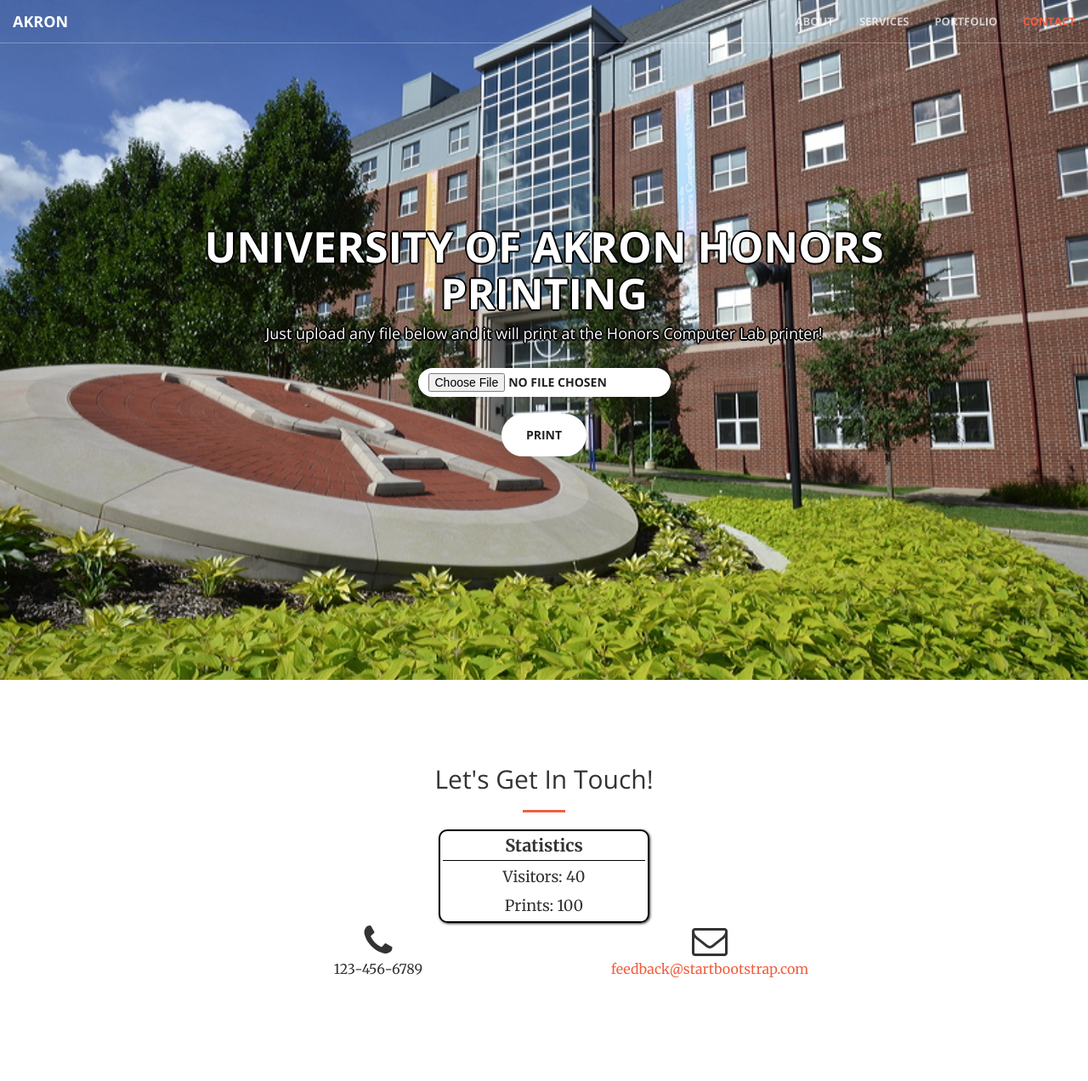
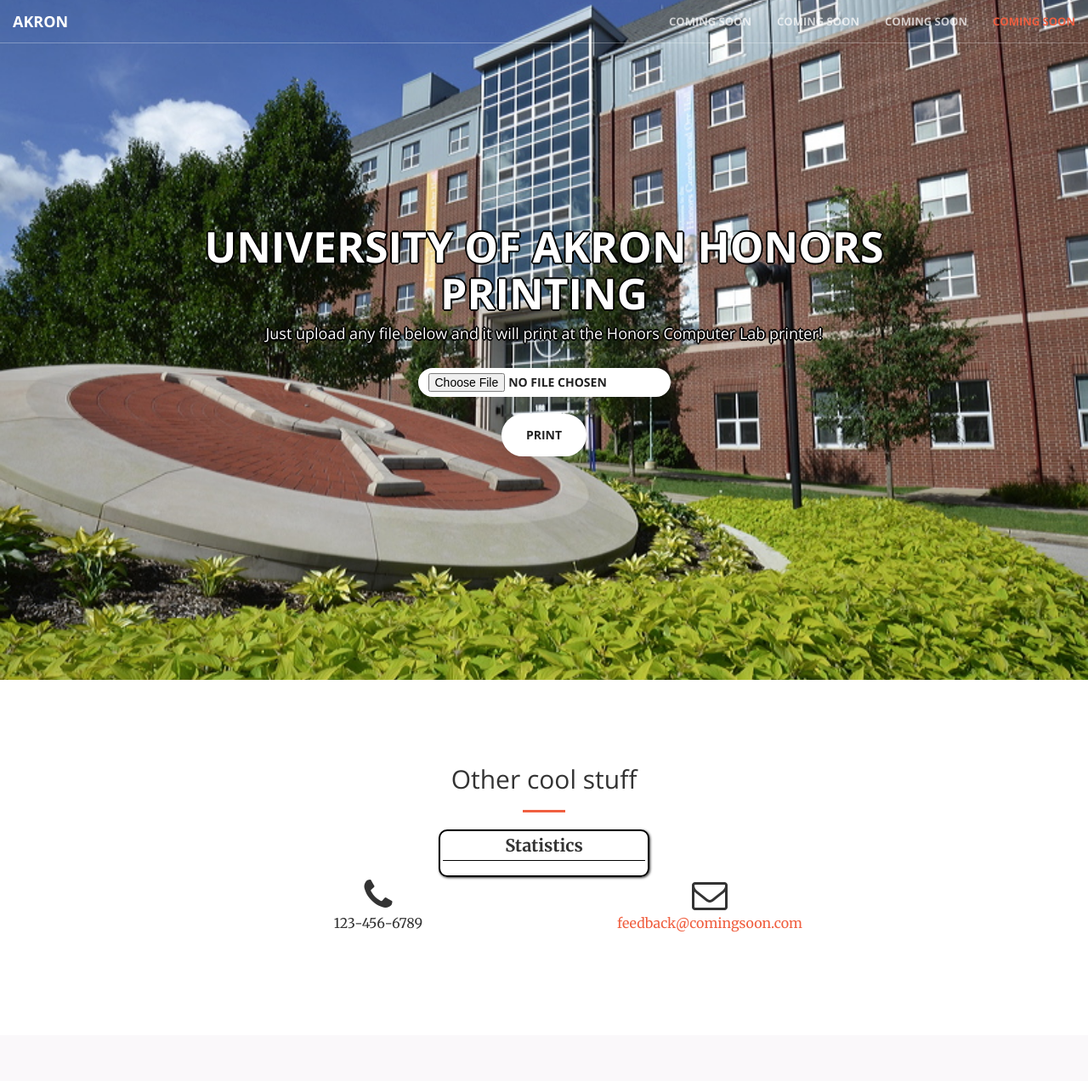
Before and after one commit to RusseII/printer, a Flask app: page / in a window 1280 px wide. Shown: the whole page at 85% size. After the commit the page ends 1097 px from the top, so only its background shows below. Run offline with Flask 2, Linux system fonts and the light colour scheme; data comes from the database, SQL or seed files in the repository; some libraries are stand-ins or nearby versions.

Commit message:
small text changes, added more extentions, and added error message when trying to upload invalid file type

```diff
--- a/code/main.py
+++ b/code/main.py
@@ -7,7 +7,7 @@ from flask_socketio import SocketIO, send, emit, join_room, leave_room, \
             Namespace
 
 UPLOAD_FOLDER = 'upload_folder/'
-ALLOWED_EXTENSIONS = set(['doc', 'docx', 'ppt', 'pptx', 'xls', 'xlsx', 'txt', 'pdf', 'png', 'jpg', 'jpeg', 'gif'])
+ALLOWED_EXTENSIONS = set(['md','doc', 'docx', 'ppt', 'pptx', 'xls', 'xlsx', 'txt', 'pdf', 'png', 'jpg', 'jpeg', 'gif', 'csv'])
 
 async_mode = None
 
@@ -41,6 +41,8 @@ def upload_file():
             db().query("UPDATE stats SET print_jobs = print_jobs + 1")
             newprint()
             subprocess.call('/home/rratcliffe/github/printer/code/scripts/print.sh upload_folder/'+ filename, shell=True)
+        elif (allowed_file(file.filename)==False):
+            return "INVALID FILETYPE NOTHING WAS PRINTED \n allowed types: 'md','doc', 'docx', 'ppt', 'pptx', 'xls', 'xlsx', 'txt', 'pdf', 'png', 'jpg', 'jpeg', 'gif', 'csv'"
 
             #PRINT THE FILE!
             #printing code here!
--- a/code/templates/index.html
+++ b/code/templates/index.html
@@ -54,11 +54,11 @@
             // The callback function is invoked when a connection with the
             // server is established.
             socket.on('visitor_update', function(msg) {
-              $('#visitors').text("Visitors: " + msg.data)
+              $('#visitors').text("Page Visits: " + msg.data)
 
             });
               socket.on('print_job_update', function(msg) {
-              $('#prints').text("Prints: " + msg.data)
+              $('#prints').text("Prints Jobs: " + msg.data)
 
             });
               socket.on('connect', function() {
@@ -86,16 +86,16 @@
             <div class="collapse navbar-collapse" id="bs-example-navbar-collapse-1">
                 <ul class="nav navbar-nav navbar-right">
                     <li>
-                        <a class="page-scroll" href="#about">About</a>
+                        <a class="page-scroll" href="#about">Coming Soon</a>
                     </li>
                     <li>
-                        <a class="page-scroll" href="#services">Services</a>
+                        <a class="page-scroll" href="#services">Coming Soon</a>
                     </li>
                     <li>
-                        <a class="page-scroll" href="#portfolio">Portfolio</a>
+                        <a class="page-scroll" href="#portfolio">Coming Soon</a>
                     </li>
                     <li>
-                        <a class="page-scroll" href="#contact">Contact</a>
+                        <a class="page-scroll" href="#contact">Coming Soon</a>
                     </li>
                 </ul>
             </div>
@@ -132,12 +132,12 @@
         <div class="container">
             <div class="row">
                 <div class="col-lg-8 col-lg-offset-2 text-center">
-                    <h2 class="section-heading">Let's Get In Touch!</h2>
+                    <h2 class="section-heading">Other cool stuff</h2>
                     <hr class="primary">
                     <div id="statBox">
                         <p>Statistics</p>
-                          <p id="visitors">Visitors: 40</p>
-                            <p id="prints">Prints: 100</p>
+                          <p id="visitors"></p>
+                            <p id="prints"></p>
                     </div>
                 </div>
                 <div class="col-lg-4 col-lg-offset-2 text-center">
@@ -146,7 +146,7 @@
                 </div>
                 <div class="col-lg-4 text-center">
                     <i class="fa fa-envelope-o fa-3x sr-contact"></i>
-                    <p><a href="mailto:your-email@your-domain.com">feedback@startbootstrap.com</a></p>
+                    <p><a href="mailto:your-email@your-domain.com">feedback@comingsoon.com</a></p>
                 </div>
             </div>
         </div>
```
